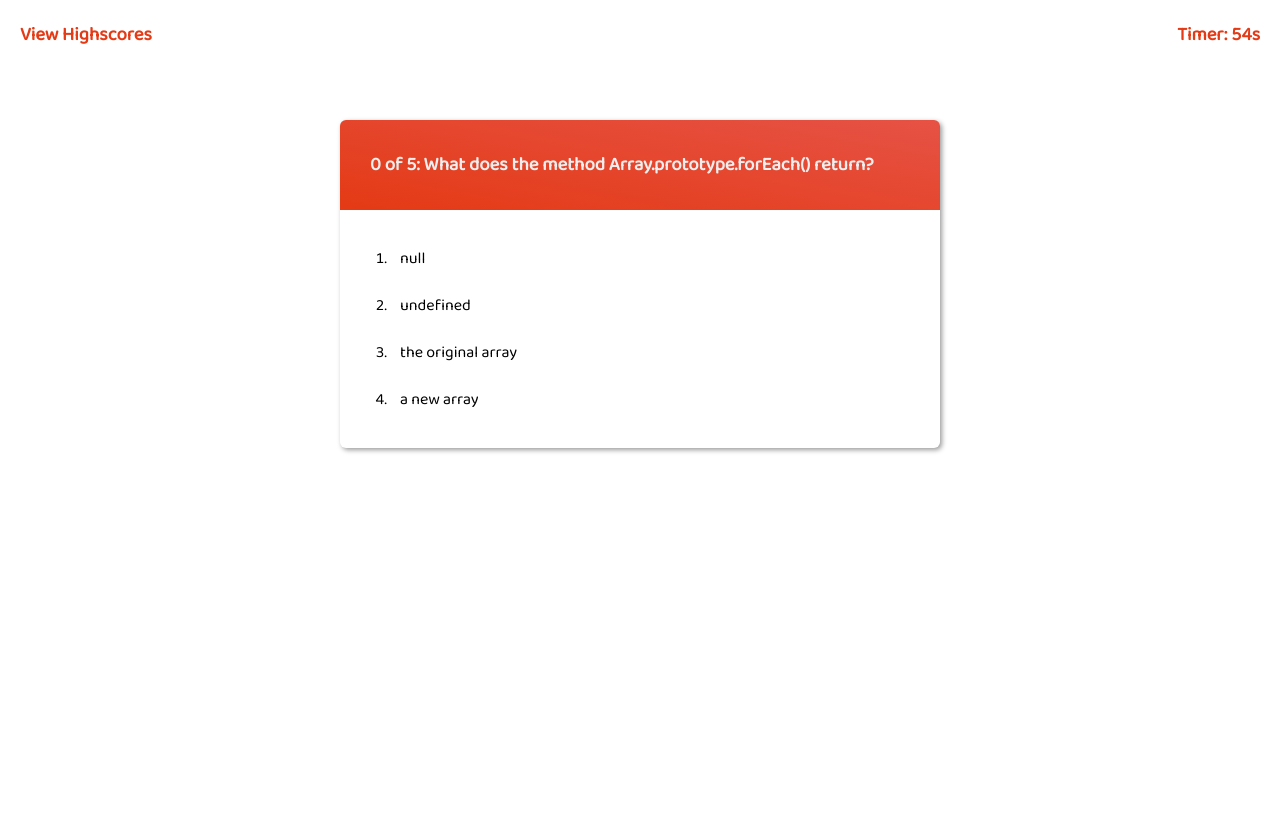
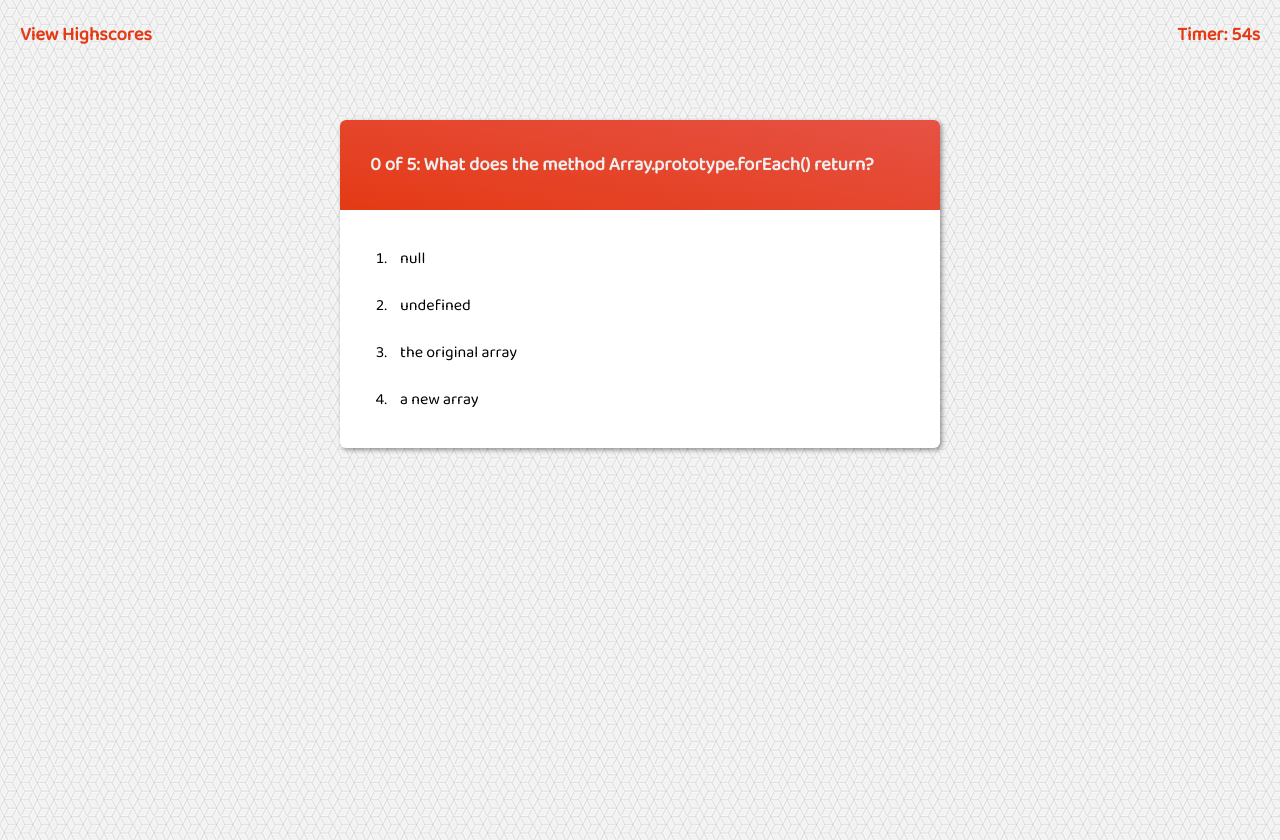
Before and after one commit to tylorkolbeck/quiz-game, a plain HTML site: page index.html in a window 1280 px wide. Before the commit the page ends 800 px from the top, so only its background shows below. Drawn offline with Linux system fonts and the light colour scheme.

Commit message:
added background pattern image to body

```diff
--- a/assets/css/main.scss
+++ b/assets/css/main.scss
@@ -30,6 +30,9 @@ html {
 
 body {
     padding: 20px;
+    min-height: 100%;
+    background-image: url('../images/body-background.png');
+    background-repeat: repeat;
 }
 
 .game-card-answers-wrapper {
```
Also changed, not shown: assets/css/main.css, assets/images/body-background.png (added), 1 other file.
